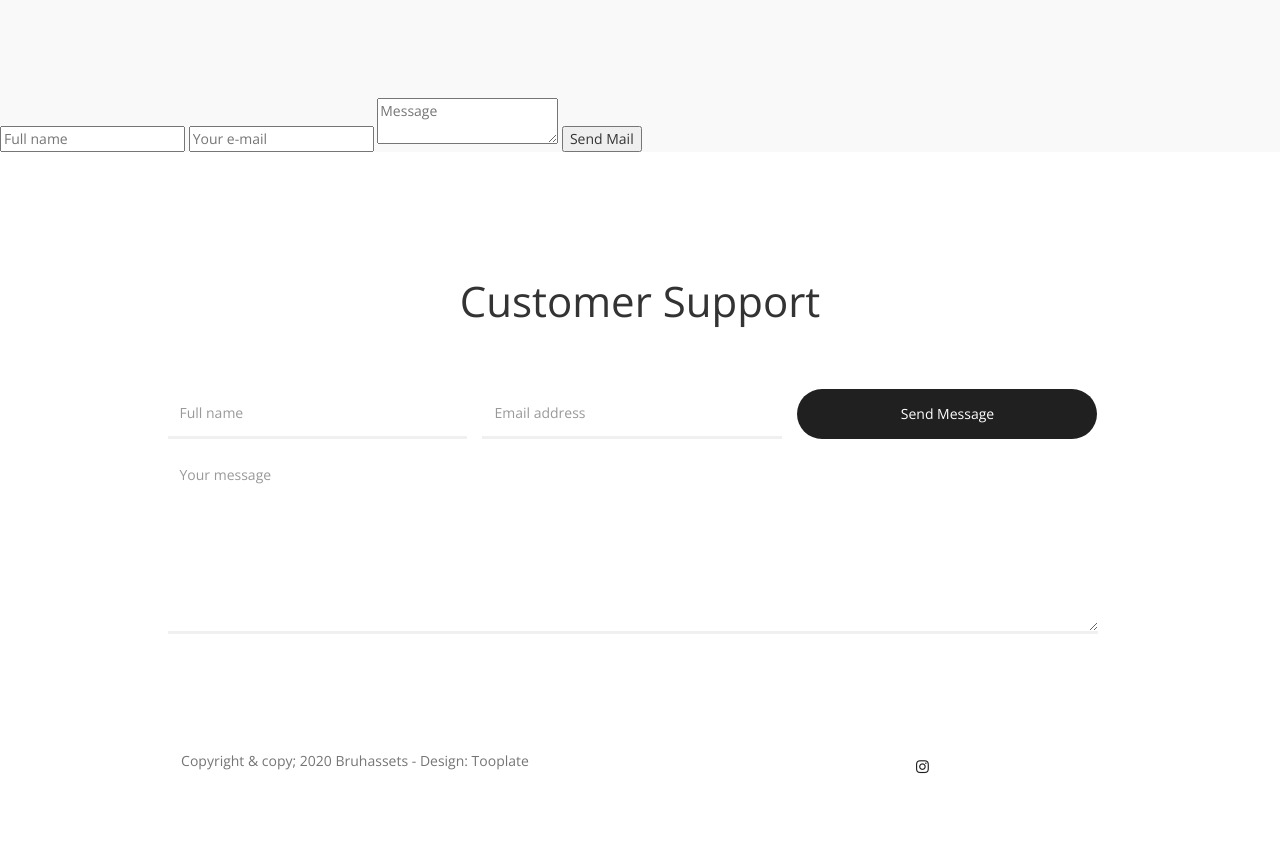
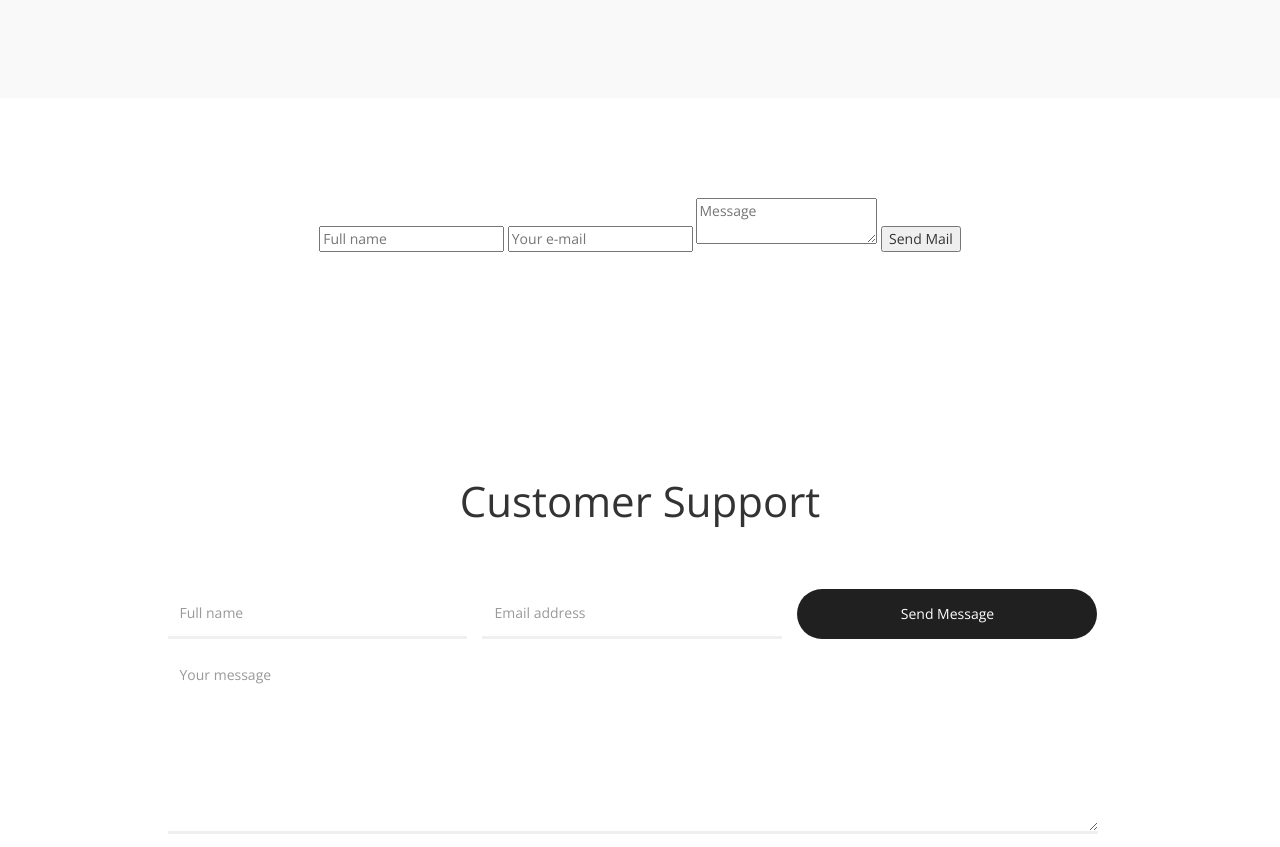
Before and after one commit to bruhassets/unityassetsWebsite, a plain HTML site: page index.html in a window 1280 px wide. Shown: the part 2250-3097 px from the top of the page. Drawn offline with nearby package versions, Linux system fonts and the light colour scheme.

Commit message:
Update index.html

```diff
--- a/index.html
+++ b/index.html
@@ -159,12 +159,18 @@
           </div>
      </section>
 
+     <section id="contact" data-stellar-background-ratio="0.5">
+          <div class="container">
+               <div class="row">
      <from action ="contactform.php" method="post">
           <input type="text" name="name" placeholder="Full name">
           <input type="text" name="mail" placeholder="Your e-mail">
           <textarea name="message" placeholder="Message"></textarea>
           <button type="submit" name="submit">Send Mail</button>
      </from>
+               </div>
+          </div>
+     </section>
 
 
      <!-- CONTACT -->
```
